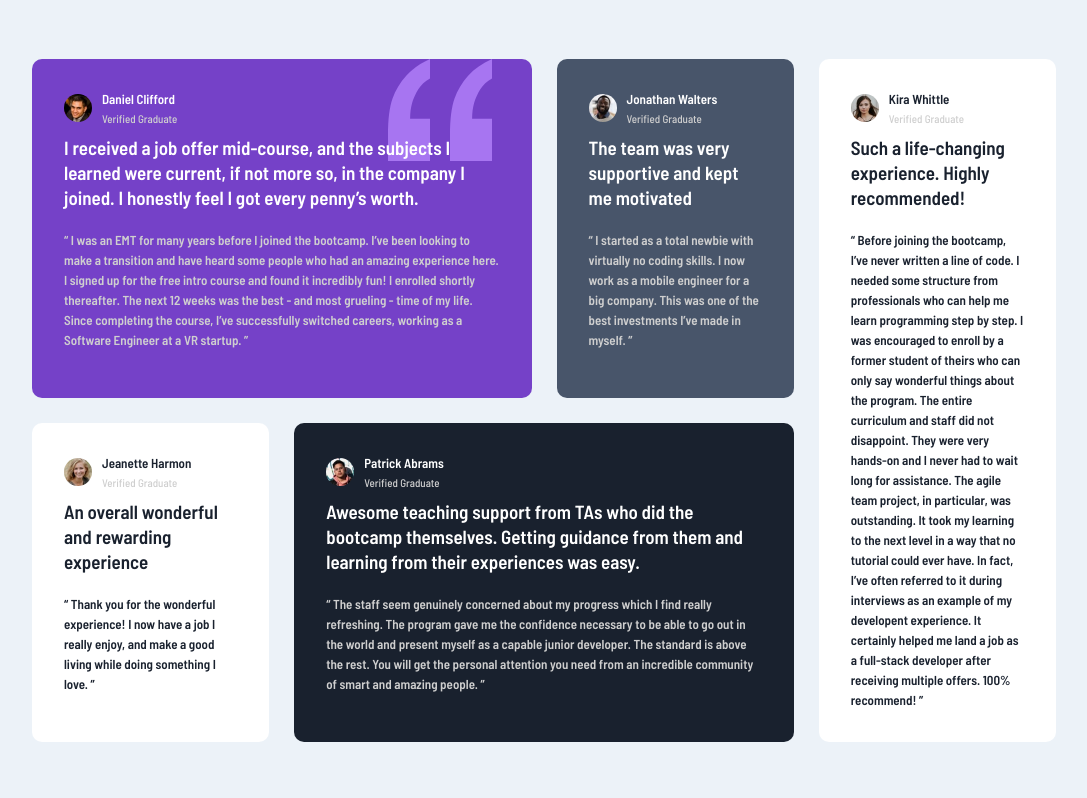
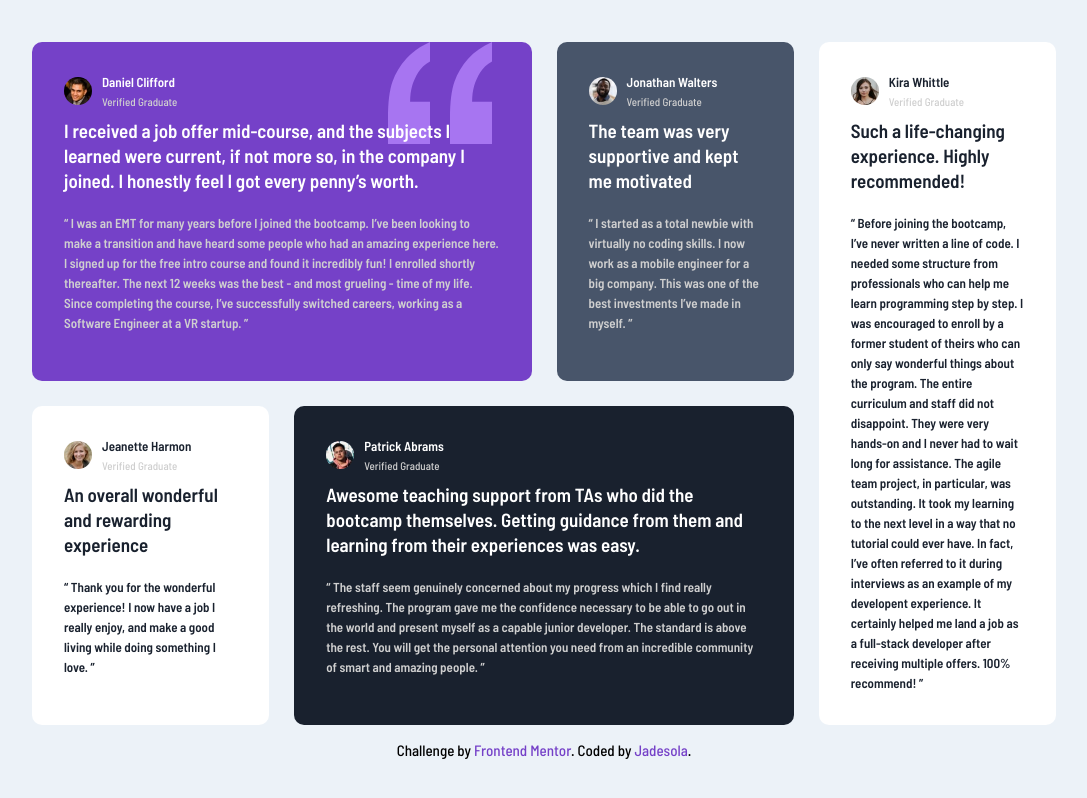
Before and after one commit to jadesolayo/testimonials-grid-section-main, a plain HTML site: page index.html in a window 1280 px wide. Shown: the whole page, without its empty margins (96-1183 px from the left). Drawn offline with Linux system fonts and the light colour scheme.

Commit message:
modified index.html and style.css

```diff
--- a/index.html
+++ b/index.html
@@ -156,12 +156,14 @@
           </div>
         </div>
       </section>
+
+      <div class="attribution">
+        Challenge by
+        <a href="https://www.frontendmentor.io?ref=challenge" target="_blank"
+          >Frontend Mentor</a
+        >. Coded by <a href="https://twitter.com/jade_babyyyyy" target="_blank">Jadesola</a>.
+      </div>
+
     </div>
-
-    <!--
-  <div class="attribution">
-    Challenge by <a href="https://www.frontendmentor.io?ref=challenge" target="_blank">Frontend Mentor</a>.
-    Coded by <a href="#">Your Name Here</a>.
-  </div>-->
   </body>
 </html>
--- a/style.css
+++ b/style.css
@@ -15,6 +15,13 @@
 picture {
   max-width: 100%;
   display: block;
+}
+a{
+  text-decoration: none;
+  color: var(--moderate-violet);
+}
+a:hover{
+  text-decoration: underline;
 }
 
 body {
@@ -94,6 +101,11 @@
 .card-4 {
   background-color: var(--blackish-blue);
 }
+.attribution{
+  text-align: center;
+  margin-top: 1rem;
+  font-size: 15px;
+}
 
 /* Media Queries Desktop*/
 @media (min-width: 1000px) {
```
